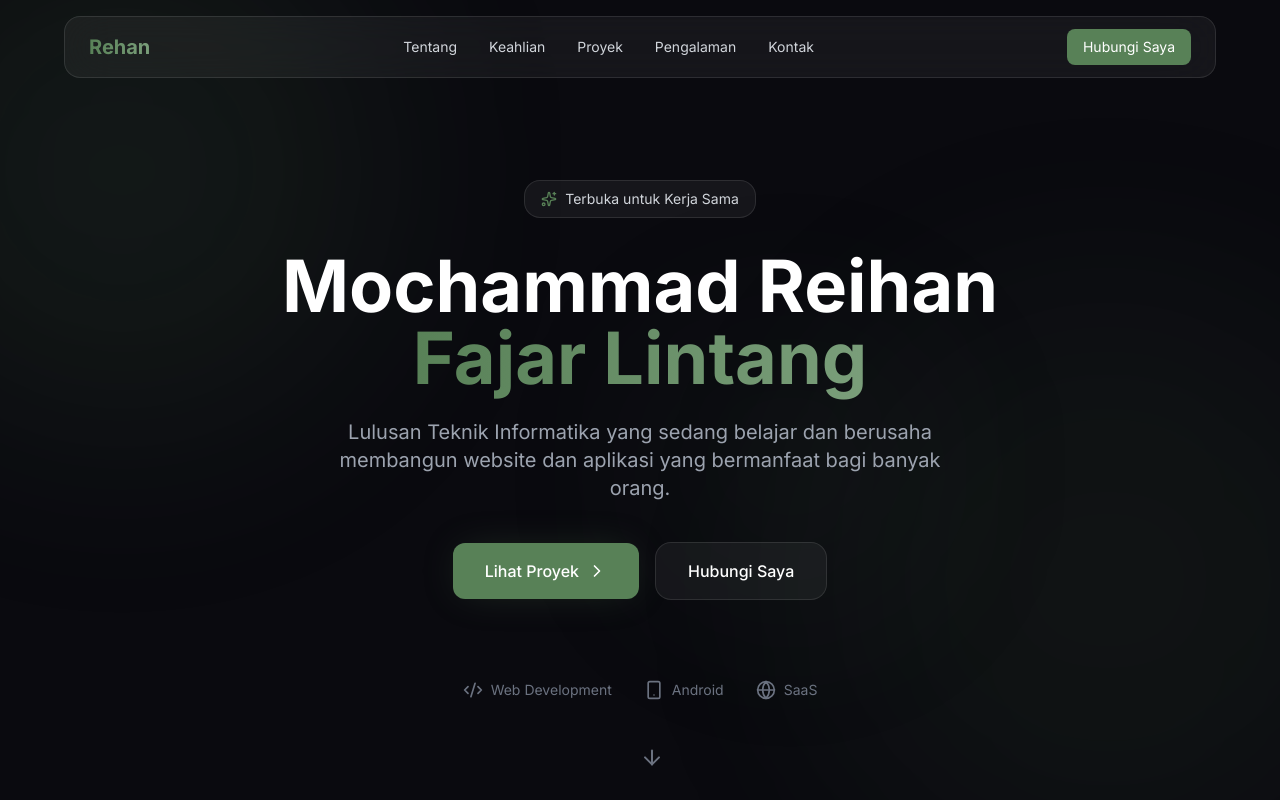
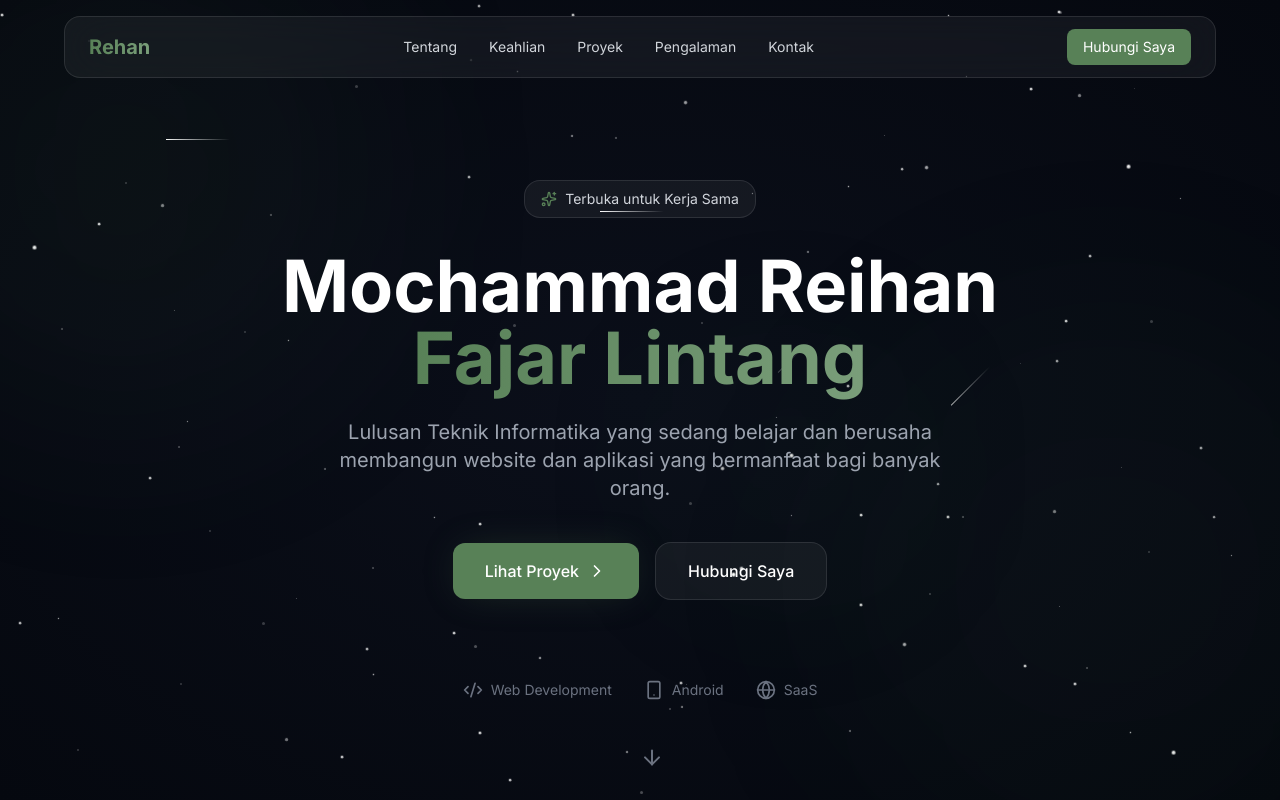
Before and after one commit to kentanghub/portofolio, a React (Vite) app: page / in a window 1280 px wide. Shown: the top 800 px of the page. Built offline with nearby package versions, Linux system fonts and the light colour scheme.

Commit message:
feat: space theme background with stars and shooting stars

```diff
--- a/src/App.tsx
+++ b/src/App.tsx
@@ -1,5 +1,5 @@
 import { motion, useScroll, useTransform } from 'framer-motion';
-import { useRef, useState } from 'react';
+import { useRef, useState, useMemo } from 'react';
 import {
   Code2, Sparkles, ArrowDown, Mail,
   ExternalLink, Globe, Zap, BookOpen,
@@ -29,11 +29,65 @@ const staggerItem = {
 };
 
 function AnimatedBackground() {
+  const stars = useMemo(() => {
+    return Array.from({ length: 100 }, (_, i) => ({
+      id: i,
+      left: `${Math.random() * 100}%`,
+      top: `${Math.random() * 100}%`,
+      size: Math.random() * 2 + 1,
+      duration: `${Math.random() * 3 + 2}s`,
+      delay: `${Math.random() * 5}s`,
+      opacity: Math.random() * 0.7 + 0.3,
+    }));
+  }, []);
+
+  const shootingStars = useMemo(() => {
+    return Array.from({ length: 4 }, (_, i) => ({
+      id: i,
+      left: `${Math.random() * 80 + 10}%`,
+      top: `${Math.random() * 40}%`,
+      duration: `${Math.random() * 2 + 1.5}s`,
+      delay: `${Math.random() * 8 + i * 3}s`,
+    }));
+  }, []);
+
   return (
-    <div className="fixed inset-0 overflow-hidden pointer-events-none">
-      <div className="absolute top-[-10%] left-[-10%] w-[300px] h-[300px] md:w-[500px] md:h-[500px] bg-accent/20 rounded-full blur-[80px] md:blur-[120px] animate-pulse-slow" />
-      <div className="absolute bottom-[-10%] right-[-10%] w-[400px] h-[400px] md:w-[600px] md:h-[600px] bg-accent/10 rounded-full blur-[80px] md:blur-[120px] animate-pulse-slow" style={{ animationDelay: '2s' }} />
-      <div className="absolute top-[40%] left-[50%] w-[200px] h-[200px] md:w-[300px] md:h-[300px] bg-accent/10 rounded-full blur-[60px] md:blur-[100px] animate-pulse-slow" style={{ animationDelay: '4s' }} />
+    <div className="fixed inset-0 overflow-hidden pointer-events-none bg-[radial-gradient(ellipse_at_center,_#0B0F1A_0%,_#05080F_100%)]">
+      {/* Stars */}
+      {stars.map((star) => (
+        <div
+          key={star.id}
+          className="absolute rounded-full bg-white animate-twinkle"
+          style={{
+            left: star.left,
+            top: star.top,
+            width: star.size,
+            height: star.size,
+            opacity: star.opacity,
+            '--twinkle-duration': star.duration,
+            '--twinkle-delay': star.delay,
+          } as React.CSSProperties}
+        />
+      ))}
+
+      {/* Shooting stars */}
+      {shootingStars.map((s) => (
+        <div
+          key={`shoot-${s.id}`}
+          className="absolute w-16 h-[1px] bg-gradient-to-r from-white to-transparent animate-shooting"
+          style={{
+            left: s.left,
+            top: s.top,
+            '--shoot-duration': s.duration,
+            '--shoot-delay': s.delay,
+          } as React.CSSProperties}
+        />
+      ))}
+
+      {/* Nebula glows */}
+      <div className="absolute top-[-10%] left-[-10%] w-[300px] h-[300px] md:w-[500px] md:h-[500px] bg-accent/10 rounded-full blur-[80px] md:blur-[120px] animate-pulse-slow" />
+      <div className="absolute bottom-[-10%] right-[-10%] w-[400px] h-[400px] md:w-[600px] md:h-[600px] bg-accent/5 rounded-full blur-[80px] md:blur-[120px] animate-pulse-slow" style={{ animationDelay: '2s' }} />
+      <div className="absolute top-[40%] left-[50%] w-[200px] h-[200px] md:w-[300px] md:h-[300px] bg-accent/5 rounded-full blur-[60px] md:blur-[100px] animate-pulse-slow" style={{ animationDelay: '4s' }} />
     </div>
   );
 }
--- a/src/index.css
+++ b/src/index.css
@@ -26,3 +26,24 @@
     box-shadow: 0 0 40px -10px rgba(88, 129, 87, 0.3);
   }
 }
+
+/* Space background animations */
+@keyframes twinkle {
+  0%, 100% { opacity: 0.2; transform: scale(1); }
+  50% { opacity: 1; transform: scale(1.3); }
+}
+
+@keyframes shooting-star {
+  0% { transform: translateX(0) translateY(0) rotate(-45deg) scale(1); opacity: 1; }
+  100% { transform: translateX(-300px) translateY(300px) rotate(-45deg) scale(0.5); opacity: 0; }
+}
+
+.animate-twinkle {
+  animation: twinkle var(--twinkle-duration, 3s) ease-in-out infinite;
+  animation-delay: var(--twinkle-delay, 0s);
+}
+
+.animate-shooting {
+  animation: shooting-star var(--shoot-duration, 2s) linear infinite;
+  animation-delay: var(--shoot-delay, 0s);
+}
```
